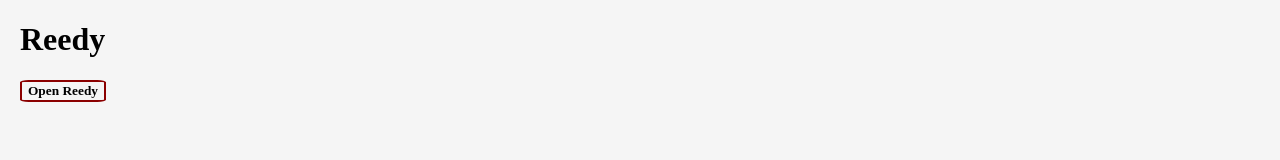
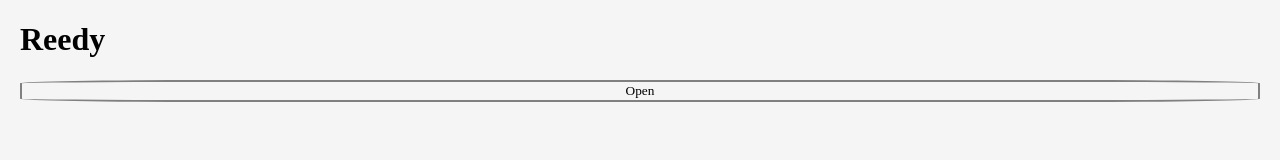
Before and after one commit to sophondetector/Reedy, a website built with Vite: page pages/options.html in a window 1280 px wide. Built offline with nearby package versions, Linux system fonts and the light colour scheme.

Commit message:
Change pop up styling

```diff
--- a/pages/options.html
+++ b/pages/options.html
@@ -12,11 +12,12 @@
 		}
 
 		button {
-			borderwidth: 1px;
+			borderwidth: .2px;
 			border-style: solid;
-			border-color: darkred;
-			border-radius: 10%;
-			font-weight: bolder;
+			border-color: grey;
+			border-radius: 15%;
+			margin: auto;
+			width: 100%;
 		}
 
 		body {
@@ -28,7 +29,7 @@
 <body>
 
 	<h1>Reedy</h1>
-	<button id="reeder-button">Open Reedy</button>
+	<button id="reeder-button">Open</button>
 
 </body>
 
```
